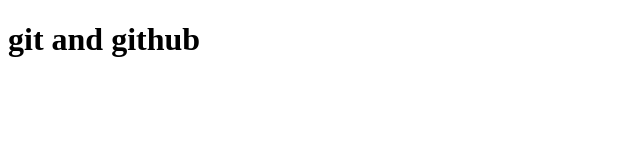
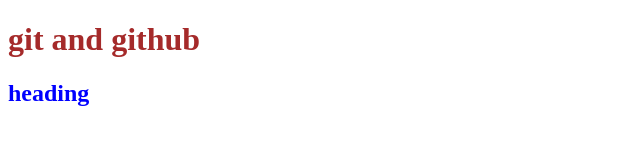
Before and after one commit to shammaffrin/gitsample, a plain HTML site: page index.html in a window 1280 px wide. Shown: the whole page, without its empty margins (0-640 px from the left). Drawn offline with Linux system fonts and the light colour scheme.

Commit message:
added h2 tag with style

```diff
--- a/index.html
+++ b/index.html
@@ -8,5 +8,6 @@
 </head>
 <body>
     <h1>git and github</h1>
+    <h2>heading</h2>
 </body>
 </html>
--- a/style.css
+++ b/style.css
@@ -0,0 +1,6 @@
+h1{
+    color: brown;
+}
+h2{
+    color: blue;
+}
```
